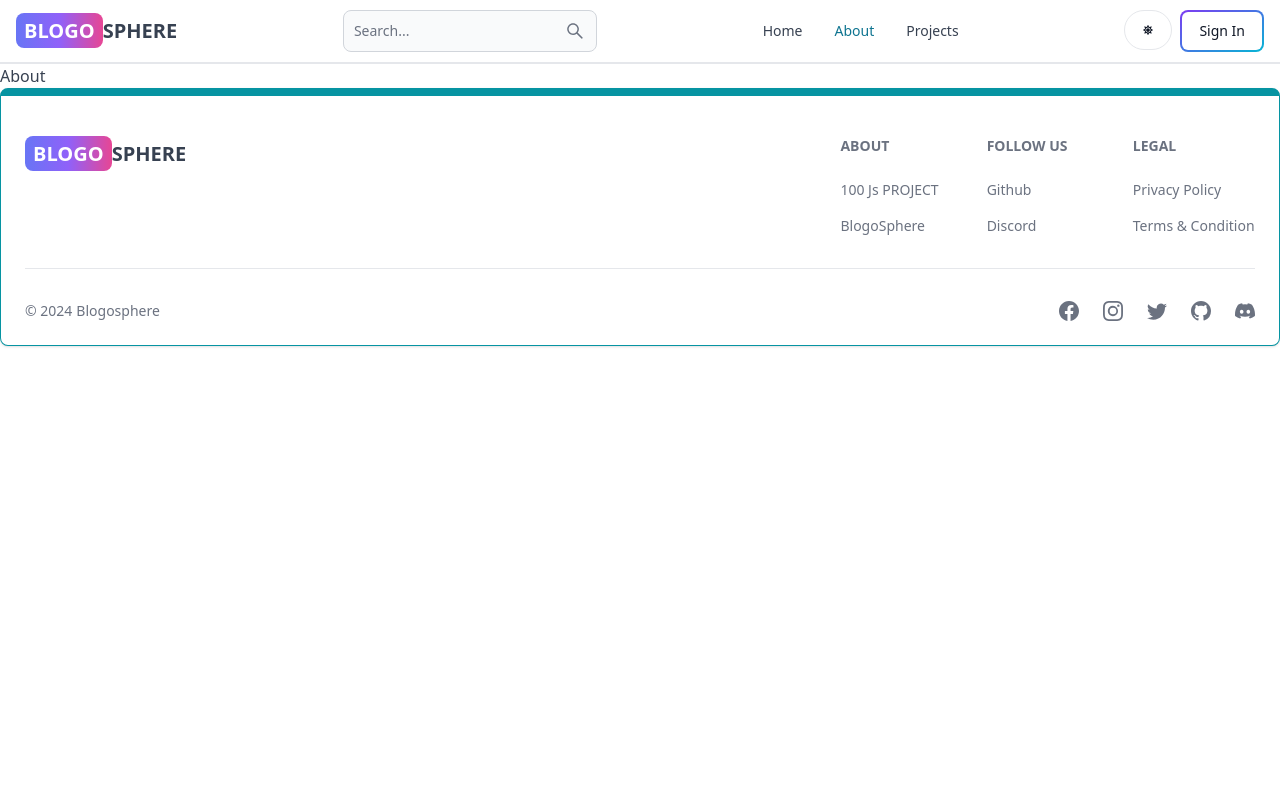
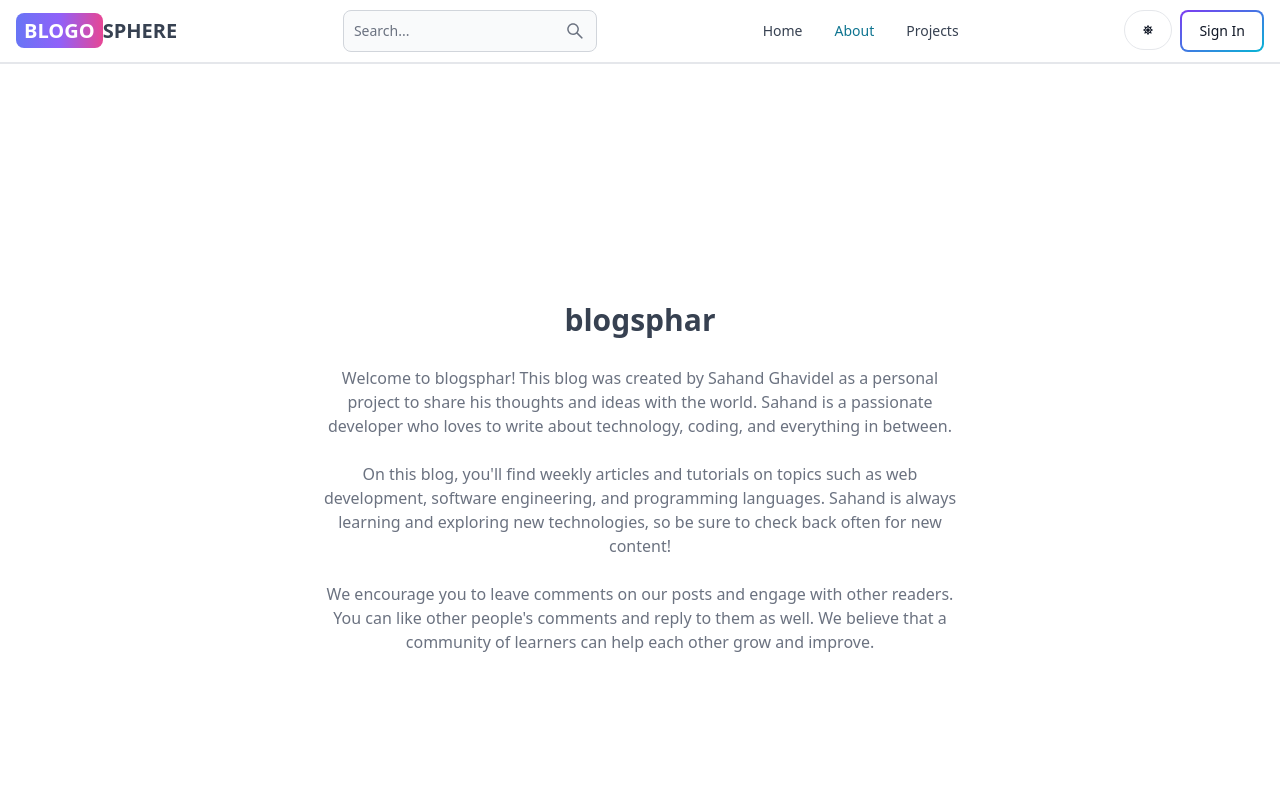
Before and after one commit to avanish7390/BLOGOSPHERE, a React (Vite) app in the folder client/: page /about in a window 1280 px wide. Shown: the top 800 px of the page. Built offline with nearby package versions, Linux system fonts and the light colour scheme; no server answers.

Commit message:
complete

```diff
--- a/client/src/App.jsx
+++ b/client/src/App.jsx
@@ -10,6 +10,7 @@
 import Home from './pages/Home'
 import PostPage from './pages/PostPage'
 import Projects from './pages/Projects'
+import Search from './pages/Search'
 import SignIn from './pages/SignIn'
 import SignUp from './pages/SignUp'
 import UpdatePost from './pages/UpdatePost'
@@ -23,6 +24,7 @@
         <Route path="/about" element={<About />} />
         <Route path="/sign-in" element={<SignIn />} />
         <Route path="/sign-up" element={<SignUp />} />
+        <Route path='/search' element={<Search />} />
         <Route element={<PrivateRoute />}>
 
         <Route path="/dashboard" element={<Dashboard />} />
--- a/client/src/components/Header.jsx
+++ b/client/src/components/Header.jsx
@@ -1,16 +1,29 @@
-import { Avatar, Button, Dropdown, Navbar, TextInput } from "flowbite-react";
-import { AiOutlineSearch } from "react-icons/ai";
-import { FaMoon, FaSun } from "react-icons/fa";
-import { Link, useLocation } from "react-router-dom";
-import { useDispatch, useSelector} from 'react-redux';
+import { Avatar, Button, Dropdown, Navbar, TextInput } from 'flowbite-react';
+import { Link, useLocation, useNavigate } from 'react-router-dom';
+import { AiOutlineSearch } from 'react-icons/ai';
+import { FaMoon, FaSun } from 'react-icons/fa';
+import { useSelector, useDispatch } from 'react-redux';
 import { toggleTheme } from '../redux/theme/themeSlice';
-import { signoutSuccess } from "../redux/user/userSlice";
+import { signoutSuccess } from '../redux/user/userSlice';
+import { useEffect, useState } from 'react';
 
 export default function Header() {
   const path = useLocation().pathname;
+  const location = useLocation();
+  const navigate = useNavigate();
+  const dispatch = useDispatch();
   const { currentUser } = useSelector((state) => state.user);
-    const dispatch = useDispatch();
   const { theme } = useSelector((state) => state.theme);
+  const [searchTerm, setSearchTerm] = useState('');
+
+  useEffect(() => {
+    const urlParams = new URLSearchParams(location.search);
+    const searchTermFromUrl = urlParams.get('searchTerm');
+    if (searchTermFromUrl) {
+      setSearchTerm(searchTermFromUrl);
+    }
+  }, [location.search]);
+
   const handleSignout = async () => {
     try {
       const res = await fetch('/api/user/signout', {
@@ -27,24 +40,37 @@
     }
   };
 
+  const handleSubmit = (e) => {
+    e.preventDefault();
+    const urlParams = new URLSearchParams(location.search);
+    urlParams.set('searchTerm', searchTerm);
+    const searchQuery = urlParams.toString();
+    navigate(`/search?${searchQuery}`);
+  };
+
   return (
-    <Navbar className="border-b-2">
-        <Link to="/" className="self-center whitespace-nowrap text-sm sm:text-xl font-semibold dark:text-white">
-            <span className=" px-2 py-1 bg-gradient-to-r from-indigo-500 via-purple-500 to-pink-500 rounded-lg text-white">BLOGO</span>
-             SPHERE
-
+    <Navbar className='border-b-2'>
+      <Link
+        to='/'
+        className='self-center whitespace-nowrap text-sm sm:text-xl font-semibold dark:text-white'
+      >
+        <span className='px-2 py-1 bg-gradient-to-r from-indigo-500 via-purple-500 to-pink-500 rounded-lg text-white'>
+        BLOGO</span>SPHERE
       </Link>
-        <form>
+      <form onSubmit={handleSubmit}>
         <TextInput
-            type="text"
-            placeholder="Search..."
+          type='text'
+          placeholder='Search...'
           rightIcon={AiOutlineSearch}
-            className="hidden lg:inline"/>
+          className='hidden lg:inline'
+          value={searchTerm}
+          onChange={(e) => setSearchTerm(e.target.value)}
+        />
       </form>
-        <Button className="w-12 h-10 lg:hidden" color="gray" pill>
-            <AiOutlineSearch/>
+      <Button className='w-12 h-10 lg:hidden' color='gray' pill>
+        <AiOutlineSearch />
       </Button>
-        <div className="flex gap-2 md:order-2">
+      <div className='flex gap-2 md:order-2'>
         <Button
           className='w-12 h-10 hidden sm:inline'
           color='gray'
@@ -80,26 +106,19 @@
             </Button>
           </Link>
         )}
-             <Navbar.Toggle/>
+        <Navbar.Toggle />
       </div>
       <Navbar.Collapse>
-                <Navbar.Link active={path === "/"} as={"div"}>
-                    <Link to="/">
-                       Home
-                    </Link>
+        <Navbar.Link active={path === '/'} as={'div'}>
+          <Link to='/'>Home</Link>
         </Navbar.Link>
-                <Navbar.Link active={path === "/about"} as={"div"}>
-                    <Link to="/about">
-                       About
-                    </Link>
+        <Navbar.Link active={path === '/about'} as={'div'}>
+          <Link to='/about'>About</Link>
         </Navbar.Link>
-                    <Navbar.Link active={path === "/projects"} as={"div"}>
-                    <Link to="/projects">
-                          Projects
-                    </Link>
+        <Navbar.Link active={path === '/projects'} as={'div'}>
+          <Link to='/projects'>Projects</Link>
         </Navbar.Link>
-
       </Navbar.Collapse>
     </Navbar>
-  )
+  );
 }
--- a/client/src/pages/About.jsx
+++ b/client/src/pages/About.jsx
@@ -1,9 +1,35 @@
-
-
 export default function About() {
   return (
-    <div>
-      About
+    <div className='min-h-screen flex items-center justify-center'>
+      <div className='max-w-2xl mx-auto p-3 text-center'>
+        <div>
+          <h1 className='text-3xl font font-semibold text-center my-7'>
+            blogsphar
+          </h1>
+          <div className='text-md text-gray-500 flex flex-col gap-6'>
+            <p>
+              Welcome to blogsphar! This blog was created by Sahand Ghavidel
+              as a personal project to share his thoughts and ideas with the
+              world. Sahand is a passionate developer who loves to write about
+              technology, coding, and everything in between.
+            </p>
+
+            <p>
+              On this blog, you'll find weekly articles and tutorials on topics
+              such as web development, software engineering, and programming
+              languages. Sahand is always learning and exploring new
+              technologies, so be sure to check back often for new content!
+            </p>
+
+            <p>
+              We encourage you to leave comments on our posts and engage with
+              other readers. You can like other people's comments and reply to
+              them as well. We believe that a community of learners can help
+              each other grow and improve.
+            </p>
+          </div>
+        </div>
+      </div>
     </div>
-  )
+  );
 }
--- a/client/src/pages/Home.jsx
+++ b/client/src/pages/Home.jsx
@@ -1,9 +1,56 @@
-
+import { useEffect, useState } from 'react';
+import { Link } from 'react-router-dom';
+import CallToAction from '../components/CallToAction';
+import PostCard from '../components/PostCard';
 
 export default function Home() {
+  const [posts, setPosts] = useState([]);
+
+  useEffect(() => {
+    const fetchPosts = async () => {
+      const res = await fetch('/api/post/getPosts');
+      const data = await res.json();
+      setPosts(data.posts);
+    };
+    fetchPosts();
+  }, []);
   return (
     <div>
-      Home
+      <div className='flex flex-col gap-6 p-28 px-3 max-w-6xl mx-auto '>
+        <h1 className='text-3xl font-bold lg:text-6xl'>Welcome to my Blog</h1>
+        <p className='text-gray-500 text-xs sm:text-sm'>
+          Here you&apos;ll find a variety of articles and tutorials on topics such as
+          web development, software engineering, and programming languages.
+        </p>
+        <Link
+          to='/search'
+          className='text-xs sm:text-sm text-teal-500 font-bold hover:underline'
+        >
+          View all posts
+        </Link>
+      </div>
+      {/*<div className='p-3 bg-amber-100 dark:bg-slate-700'>
+        <CallToAction />
+  </div>*/}
+
+      <div className='max-w-8xl mx-auto p-3 flex flex-col gap-8 py-7'>
+        {posts && posts.length > 0 && (
+          <div className='flex flex-col gap-6 '>
+            <h2 className='text-3xl font-semibold text-center'>Recent Posts</h2>
+            <div className='flex flex-wrap gap-4 lg:pl-32 md:grid-cols-2 '>
+              {posts.map((post) => (
+                <PostCard key={post._id} post={post} />
+              ))}
+            </div>
+            <Link
+              to={'/search'}
+              className='text-lg text-teal-500 hover:underline text-center'
+            >
+              View all posts
+            </Link>
+          </div>
+        )}
+      </div>
     </div>
-  )
+  );
 }
```
Also changed, not shown: client/src/pages/CreatePost.jsx (+4 -4 lines). Lines whose indentation alone changed are shown as unchanged.
